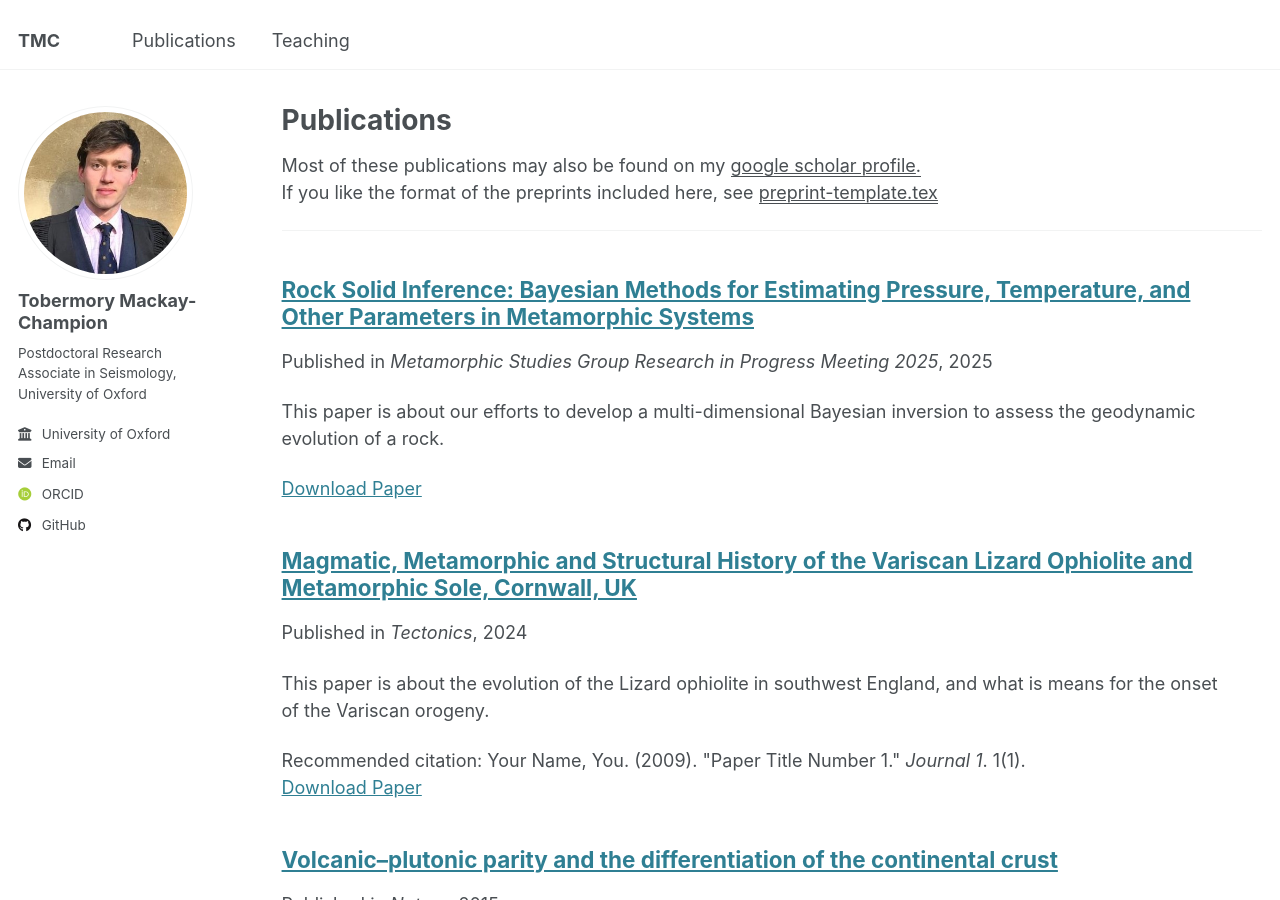
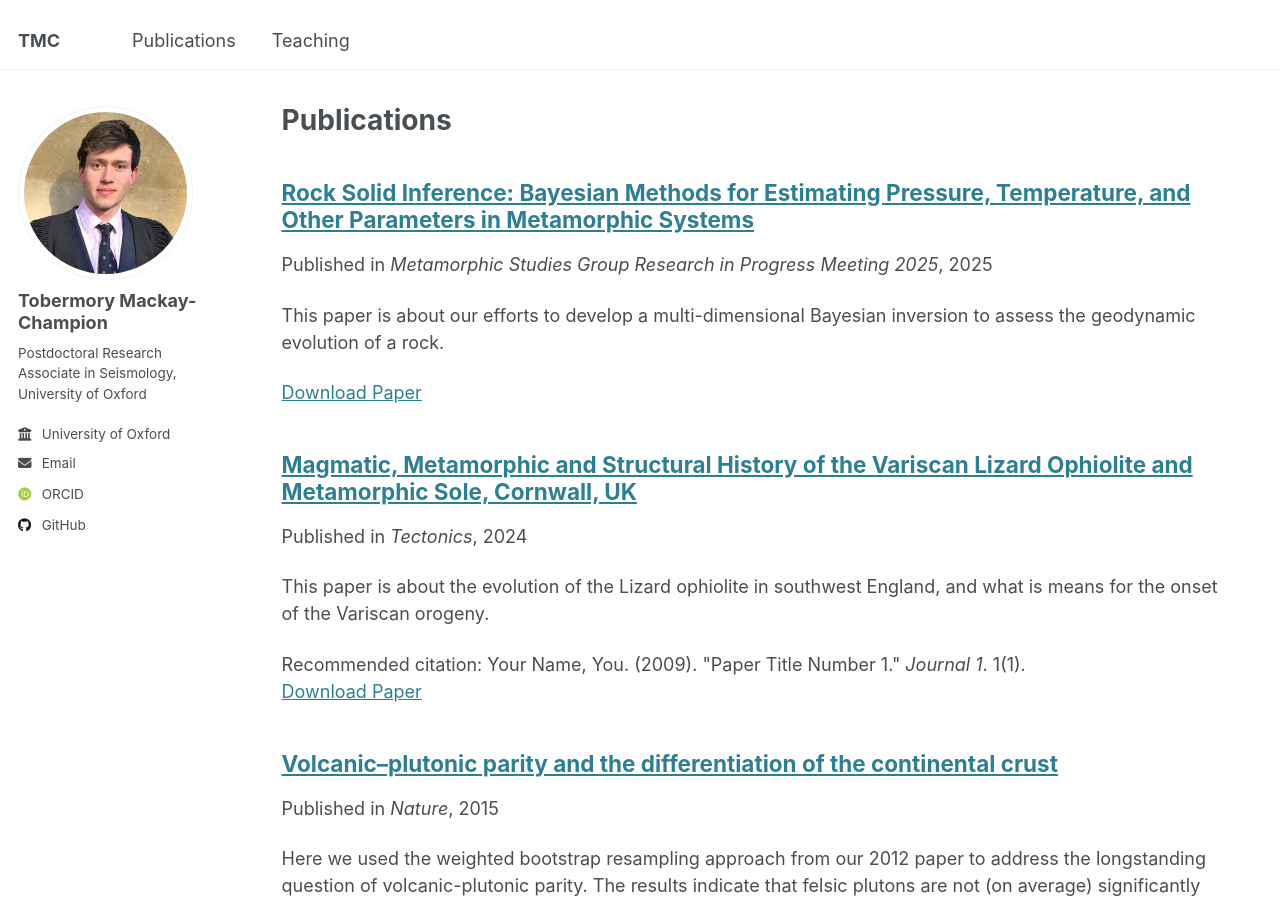
Before and after one commit to TMackay-Champion/TMackay-Champion.github.io, a Jekyll site: the page built from _pages/publications.md, in a window 1280 px wide and 900 px high. Built offline with Jekyll 4.4.1, drawn with Linux system fonts in a browser that asks for light colours; some web fonts are replaced.

Commit message:
Update publications.md

```diff
--- a/_pages/publications.md
+++ b/_pages/publications.md
@@ -4,10 +4,6 @@ title: "Publications"
 permalink: /publications/
 author_profile: true
 ---
-Most of these publications may also be found on my <u><a href="https://scholar.google.com/citations?user=NZVGPiwAAAAJ&hl=en&oi=ao">google scholar profile</a>.</u>
-<br>If you like the format of the preprints included here, see <u><a href="https://github.com/brenhinkeller/preprint-template.tex">preprint-template.tex</a></u>
-
----
 {% include base_path %}
 
 {% for post in site.publications reversed %}
```
